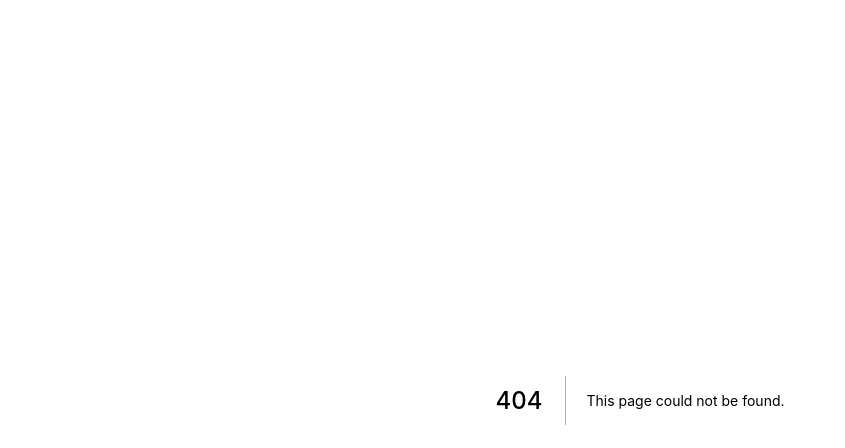
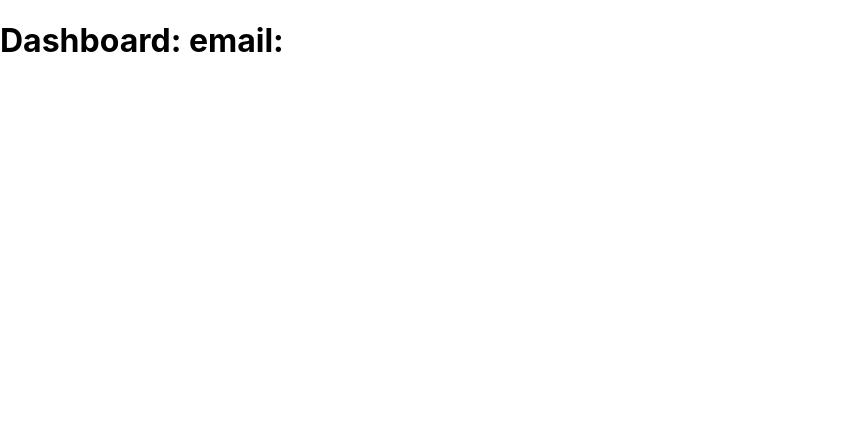
Before and after one commit to Bignotto/ignite-react-next-auth, a Next.js app: page /dashboard in a window 1280 px wide. Before the commit this address had no page. Shown: the top 448 px of the page, without its empty margins (0-845 px from the left). Built offline with nearby package versions, Linux system fonts and the light colour scheme.

Commit message:
using auth context in dashboard

```diff
--- a/src/contexts/AuthContext.tsx
+++ b/src/contexts/AuthContext.tsx
@@ -1,4 +1,5 @@
 import { createContext, ReactNode, useState } from "react";
+import Router from "next/router";
 import { api } from "../services/api";
 
 type User = {
@@ -14,6 +15,7 @@ type SignInCredentials = {
 
 type AuthContextData = {
   signIn(credentials: SignInCredentials): Promise<void>;
+  user: User;
   isAuthenticated: boolean;
 };
 
@@ -25,7 +27,7 @@ export const AuthContext = createContext({} as AuthContextData);
 
 export function AuthProvider({ children }: AuthProviderProps) {
   const [user, setUser] = useState<User>();
-  const isAuthenticated = false;
+  const isAuthenticated = !!user;
 
   async function signIn({ email, password }: SignInCredentials) {
     try {
@@ -40,13 +42,14 @@ export function AuthProvider({ children }: AuthProviderProps) {
         roles: response.data?.roles,
       });
       console.log(response.data);
+      Router.push("/dashboard");
     } catch (error) {
       console.log(error);
     }
   }
 
   return (
-    <AuthContext.Provider value={{ signIn, isAuthenticated }}>
+    <AuthContext.Provider value={{ signIn, user, isAuthenticated }}>
       {children}
     </AuthContext.Provider>
   );
--- /dev/null
+++ b/src/pages/dashboard.tsx
@@ -0,0 +1,9 @@
+import { useContext } from "react";
+import { AuthContext } from "../contexts/AuthContext";
+
+const Dashboard: React.FC = () => {
+  const { user } = useContext(AuthContext);
+  return <h1>Dashboard: email: {user?.email}</h1>;
+};
+
+export default Dashboard;
```
